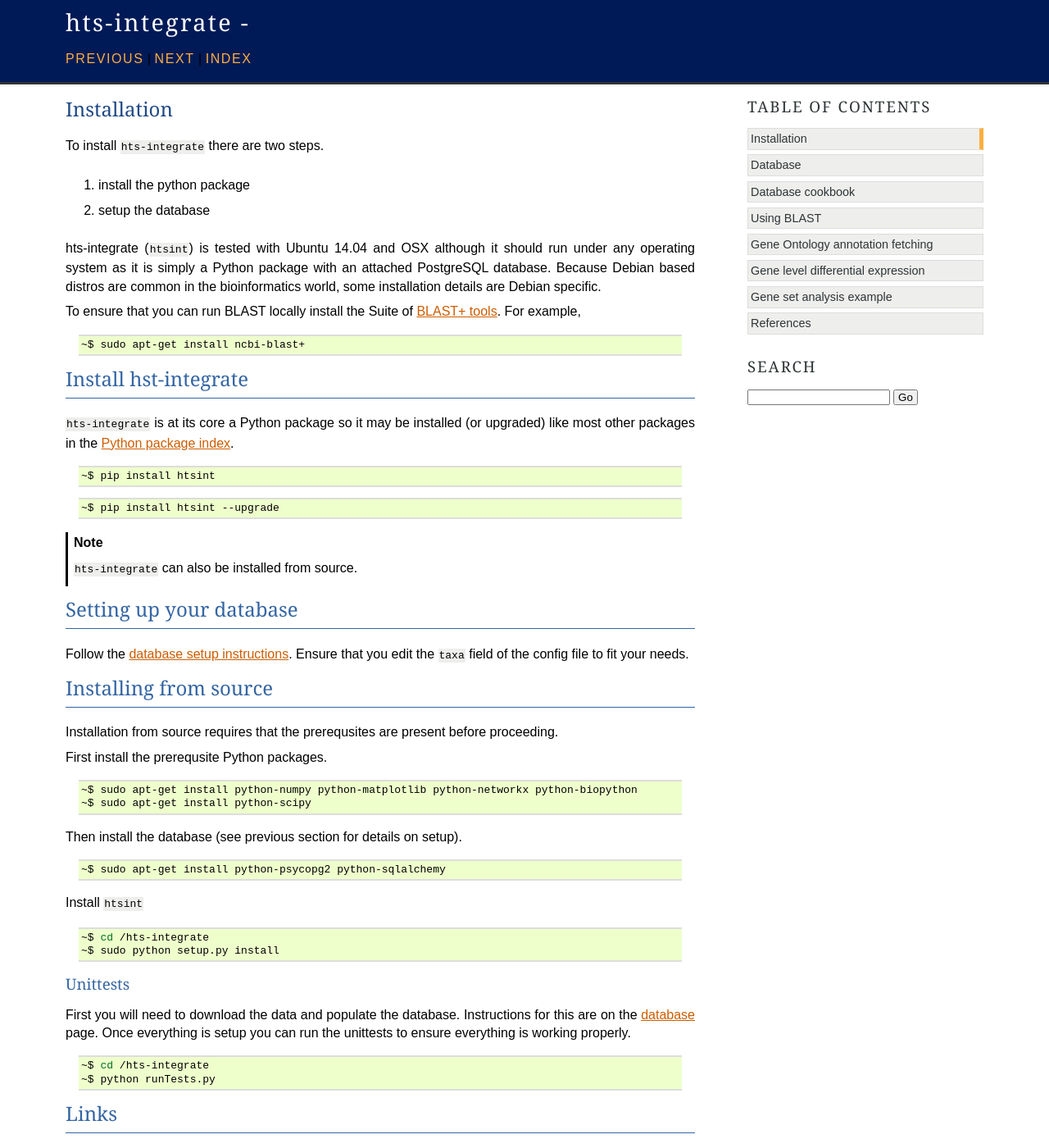
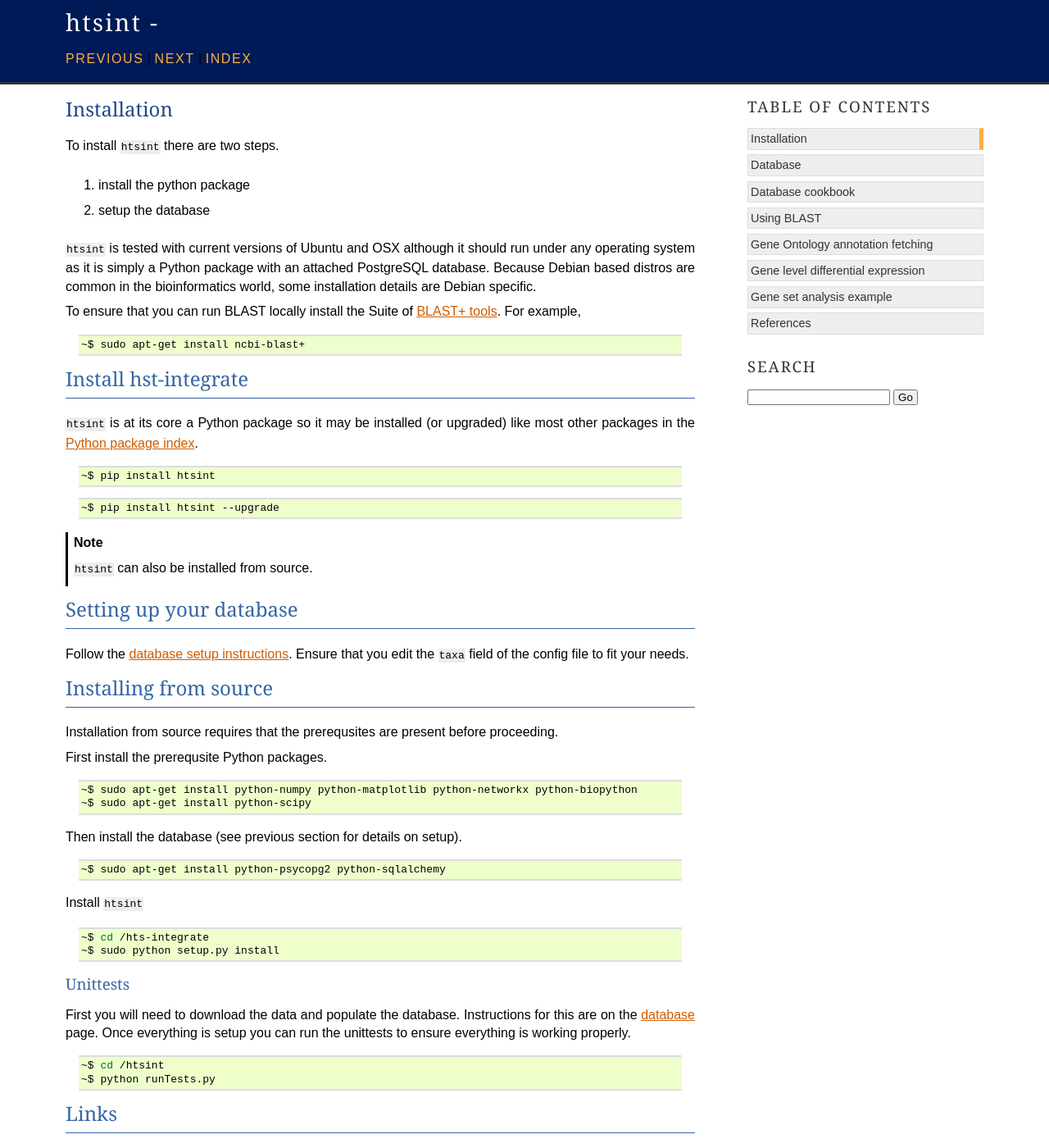
Before and after one commit to ajrichards/htsint, a Sphinx documentation site: the page built from docs/install.rst, in a window 1280 px wide and 1400 px high. Shown: the whole window at 82% size. Built offline with Sphinx 7.4.7, drawn with Linux system fonts in a browser that asks for light colours; formulas are drawn with MathJax 3; the version number could not be read and is left out.

Commit message:
name changes in docs

```diff
--- a/README.rst
+++ b/README.rst
@@ -13,7 +13,7 @@ Introduction
 Purpose
 =======
 
-HTSInt (High-Througput Sequencing INTegrate) is a Python package principally used to create gene sets that are used in sequencing studies.  Annotation data are integrated through the creation of gene sets.  HTSInt also serves as a general purpose library to study gene expression.  The target audience for HTSInt are developers that piece together high-throughput sequencing (HTS) pipelines.  The software in its current form is an API library and because HTS pipelines have different goals with many varied tasks required to achieve these goals, a flexible library in a scripting language commonly used in bioinformatics was selected.  One important aspect of this project is to provide both abstracted functions for non-Python programmers as well as convenient means to enable a higher levels of customization.  The main functions included in HTSInt are:
+``htsint`` (High-Througput Sequencing INTegrate) is a Python package principally used to create gene sets that are used in sequencing studies.  Annotation data are integrated through the creation of gene sets.  ``htsint`` also serves as a general purpose library to study gene expression.  The target audience for ``htsint`` are developers that piece together high-throughput sequencing (HTS) pipelines.  The software in its current form is an API library and because HTS pipelines have different goals with many varied tasks required to achieve these goals, a flexible library in a scripting language commonly used in bioinformatics was selected.  One important aspect of this project is to provide both abstracted functions for non-Python programmers as well as convenient means to enable a higher levels of customization.  The main functions included in ``htsint`` are:
 
   * BLAST mapping
   * Gene Ontology queries
@@ -28,7 +28,7 @@ For more details visit the documentation:
 
   *  http://ajrichards.github.io/htsint
 
-The easiest way to install and maintain HTSInt is to use `pip <https://pypi.python.org/pypi/pip>`_
+The easiest way to install and maintain ``htsint`` is to use `pip <https://pypi.python.org/pypi/pip>`_
 
   .. code-block:: bash
 
--- a/docs/blast.rst
+++ b/docs/blast.rst
@@ -88,7 +88,7 @@ This will create a parsed and concatenated file in the ``cluster`` directory.
 BlastMapper
 ---------------------
 
-BlastMapper is a class that htsint uses to interact with BLAST results.  BlastMapper takes as input the parsed results.  A method called ``create_summarized`` will take the parsed results and try to find matching UniProt and NCBI identifiers from the local database.  This summary can take time so it is saved as a separate file.
+BlastMapper is a class that ``htsint`` uses to interact with BLAST results.  BlastMapper takes as input the parsed results.  A method called ``create_summarized`` will take the parsed results and try to find matching UniProt and NCBI identifiers from the local database.  This summary can take time so it is saved as a separate file.
 
 >>> from htsint.blast import BlastMapper
 >>> bm = BlastMapper()
--- a/docs/conf.py
+++ b/docs/conf.py
@@ -9,7 +9,7 @@ logFilePath = os.path.join(os.path.split(currentFilePath)[0],'sphinx.log')
 sl = SphinxLogger(logFilePath)
 
 ## these variables can be overwritten here or edited using lpEdit
-projectName = "hts-integrate - %s"%__version__
+projectName = "htsint - %s"%__version__
 authors  = sl.log['authors']
 extensions = ['sphinx.ext.pngmath',
               'sphinx.ext.doctest',
@@ -19,7 +19,7 @@ extensions = ['sphinx.ext.pngmath',
 
 version = sl.log['version']
 release = sl.log['release']
-htmlTitle = "hts-integrate - %s"%__version__
+htmlTitle = "htsint - %s"%__version__
 htmlTheme = "agogo"
 htmlShowCopyright = ast.literal_eval(sl.log['html_show_copyright'])
 paperSize = sl.log['latex_papersize']
--- a/docs/database.rst
+++ b/docs/database.rst
@@ -108,7 +108,7 @@ Alternatively, it is possible to edit this file directly.  To locate the directo
 
 The dbport (default '5432') and dbhost (default 'localhost') may also be configured.
 
-.. note:: hts-integrate will only populate annotation information for taxa in the *taxa* variable so make sure all species are present **before** database population.
+.. note:: ``htsint`` will only populate annotation information for taxa in the *taxa* variable so make sure all species are present **before** database population.
 
 
 (3) Fetch the necessary data files
--- a/docs/index.rst
+++ b/docs/index.rst
@@ -1,13 +1,13 @@
 .. main file for htsint documentation
 
-hts-integrate
+htsint
 =====================================================
 
 .. INCLUDE ../example_web.png
 
 .. figure:: example_web.png
 
-HTSInt is a Python package used to create gene sets for the study of high-throughput sequencing data.  The target audience for HTSInt are developers that piece together high-throughput sequencing (HTS) pipelines.  The software in its current form is an API library and because HTS pipelines have different goals with many varied tasks required to achieve these goals, a flexible library in a scripting language commonly used in bioinformatics was selected.  One important aspect of this project is to provide both abstracted functions for non-Python programmers as well as convenient means to enable a higher levels of customization.
+``htsint`` is a Python package used to create gene sets for the study of high-throughput sequencing data.  The target audience for ``htsint`` are developers that piece together high-throughput sequencing (HTS) pipelines.  The software in its current form is an API library and because HTS pipelines have different goals with many varied tasks required to achieve these goals, a flexible library in a scripting language commonly used in bioinformatics was selected.  One important aspect of this project is to provide both abstracted functions for non-Python programmers as well as convenient means to enable a higher levels of customization.
 
 Features
 ------------
--- a/docs/install.rst
+++ b/docs/install.rst
@@ -3,12 +3,12 @@
 Installation
 ======================
 
-To install ``hts-integrate`` there are two steps.
+To install ``htsint`` there are two steps.
 
    1. install the python package
    2. setup the database
 
-hts-integrate (``htsint``) is tested with Ubuntu 14.04 and OSX although it should run under any operating system as it is simply a Python package with an attached PostgreSQL database.  Because Debian based distros are common in the bioinformatics world, some installation details are Debian specific.
+``htsint`` is tested with current versions of Ubuntu and OSX although it should run under any operating system as it is simply a Python package with an attached PostgreSQL database.  Because Debian based distros are common in the bioinformatics world, some installation details are Debian specific.
 
 To ensure that you can run BLAST locally install the Suite of `BLAST+ tools <http://blast.ncbi.nlm.nih.gov/Blast.cgi?CMD=Web&PAGE_TYPE=BlastDocs&DOC_TYPE=Download>`_. For example,
 
@@ -20,7 +20,7 @@ To ensure that you can run BLAST locally install the Suite of `BLAST+ tools <htt
 Install hst-integrate
 --------------------------
 
-``hts-integrate`` is at its core a Python package so it may be installed (or upgraded) like most other packages in the `Python package index <Python Package Index>`_.
+``htsint`` is at its core a Python package so it may be installed (or upgraded) like most other packages in the `Python package index <Python Package Index>`_.
 
    .. code-block:: bash
 
@@ -31,7 +31,7 @@ Install hst-integrate
       ~$ pip install htsint --upgrade
 
 
-.. note:: ``hts-integrate`` can also be installed from source.
+.. note:: ``htsint`` can also be installed from source.
 
 Setting up your database
 -----------------------------
@@ -70,7 +70,7 @@ First you will need to download the data and populate the database.  Instruction
 
    .. code-block:: bash
 
-         ~$ cd /hts-integrate
+         ~$ cd /htsint
          ~$ python runTests.py
 
 Links
```
